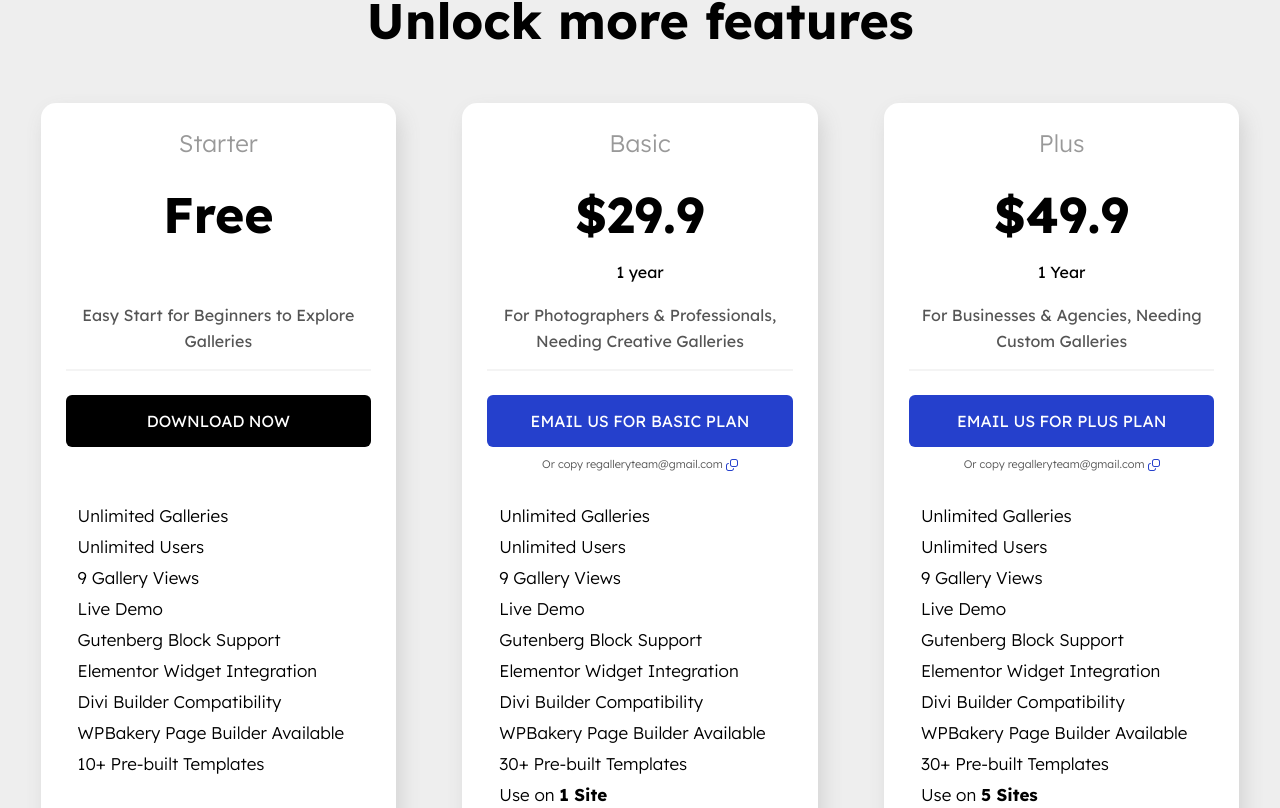
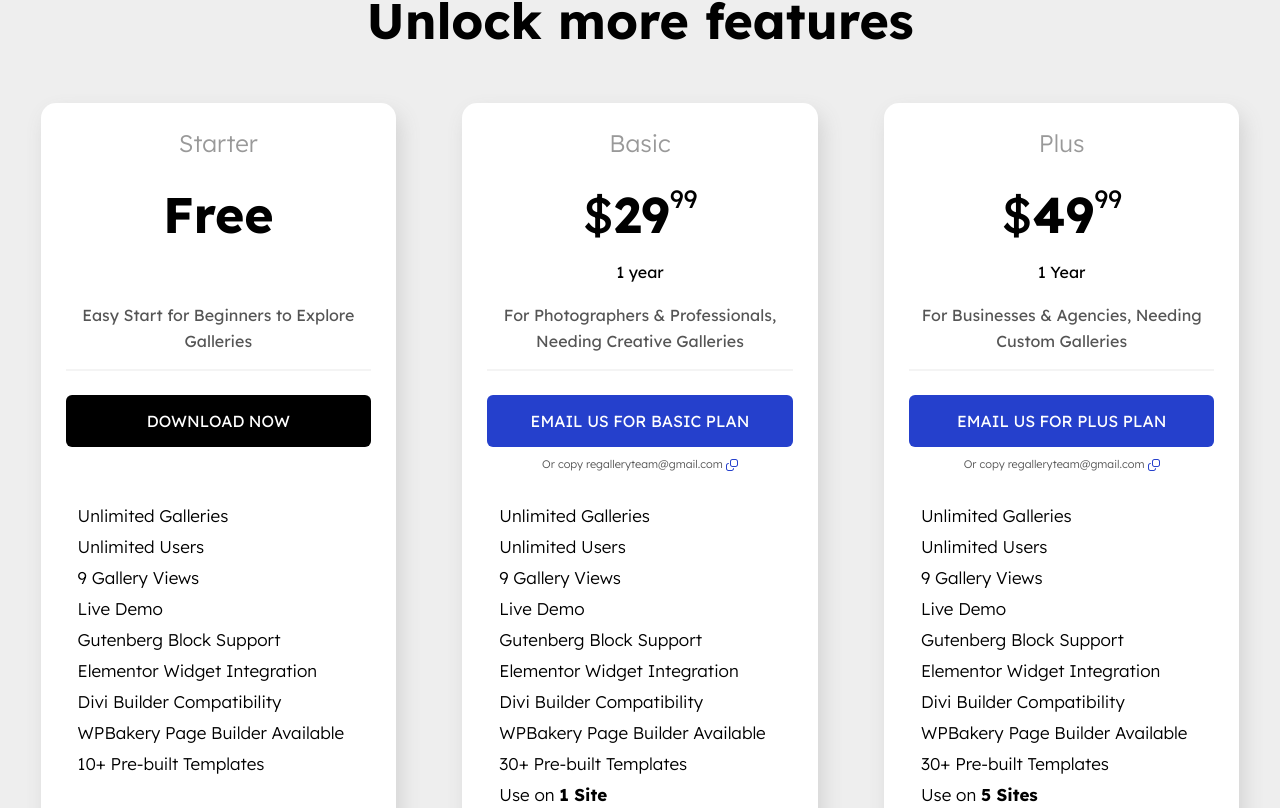
Before and after one commit to GrigorHarutyunian/regallery, a React (Vite) app: page / in a window 1280 px wide. Shown: the part 6172-6980 px from the top of the page. Built offline with nearby package versions, Linux system fonts and the light colour scheme.

Commit message:
redisinged pricing card title

```diff
--- a/src/components/pricing/Pricing.css
+++ b/src/components/pricing/Pricing.css
@@ -33,9 +33,15 @@
   font-size: 50px;
   font-weight: 600;
 }
-.pricing-card__title > span {
-  vertical-align: baseline;
-  font-size: 40%;
+
+.pricing-card__title > span.currency {
+  font-weight: 500;
+}
+
+.pricing-card__title > span.cents {
+  font-size: 25px;
+  vertical-align: top;
+  font-weight: 500;
 }
 .pricing-card__subtitle {
   color: #000000aa;
--- a/src/components/pricing/PricingCard.tsx
+++ b/src/components/pricing/PricingCard.tsx
@@ -19,6 +19,25 @@ const PricingCard: React.FC<PricingDTO> = ({
     setTimeout(() => setTooltipText("Copy"), 2000);
   };
 
+  const renderPricingCardTitle = (price: string) => {
+    const isFree = price.toLowerCase() === "free";
+
+    if (isFree) {
+      return <div className="pricing-card__title">Free</div>;
+    }
+
+    const withoutDollar = price.replace("$", "");
+    const [dollar, cents] = withoutDollar.split(".");
+
+    return (
+      <div className="pricing-card__title">
+        <span className="currency">$</span>
+        <span className="dollar">{dollar}</span>
+        {cents && <span className="cents">{cents}</span>}
+      </div>
+    );
+  };
+
   return (
     <div className="pricing-card">
       <div className="pricing-card__header">
@@ -29,7 +48,7 @@ const PricingCard: React.FC<PricingDTO> = ({
             {canceledprice}
           </span>
         )}
-        <div className="pricing-card__title">{price}</div>
+        {renderPricingCardTitle(price)}
         <div className="pricing-card__duration">{duration}</div>
 
         {savedmoney && (
--- a/src/components/pricing/pricing-data.tsx
+++ b/src/components/pricing/pricing-data.tsx
@@ -20,7 +20,7 @@ const pricingData = [
     href: "https://wordpress.org/plugins/regallery/",
   },
   {
-    price: "$29.9",
+    price: "$29.99",
     text: "For Photographers & Professionals, Needing Creative Galleries",
     advantages: [
       "Unlimited Galleries",
@@ -47,8 +47,7 @@ const pricingData = [
   },
 
   {
-    price: "$49.9",
-
+    price: "$49.99",
     text: "For Businesses & Agencies, Needing Custom Galleries",
     advantages: [
       "Unlimited Galleries",
```
